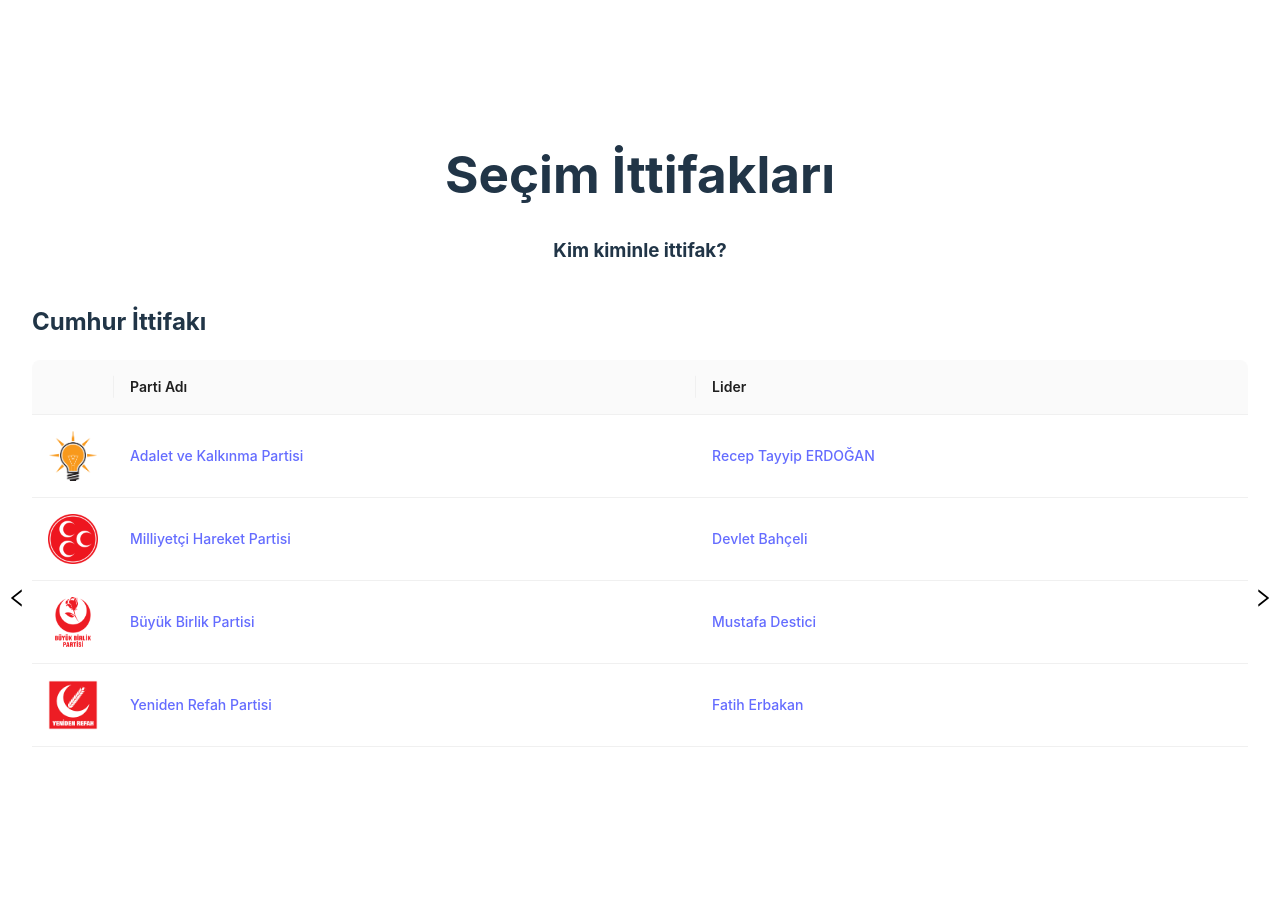
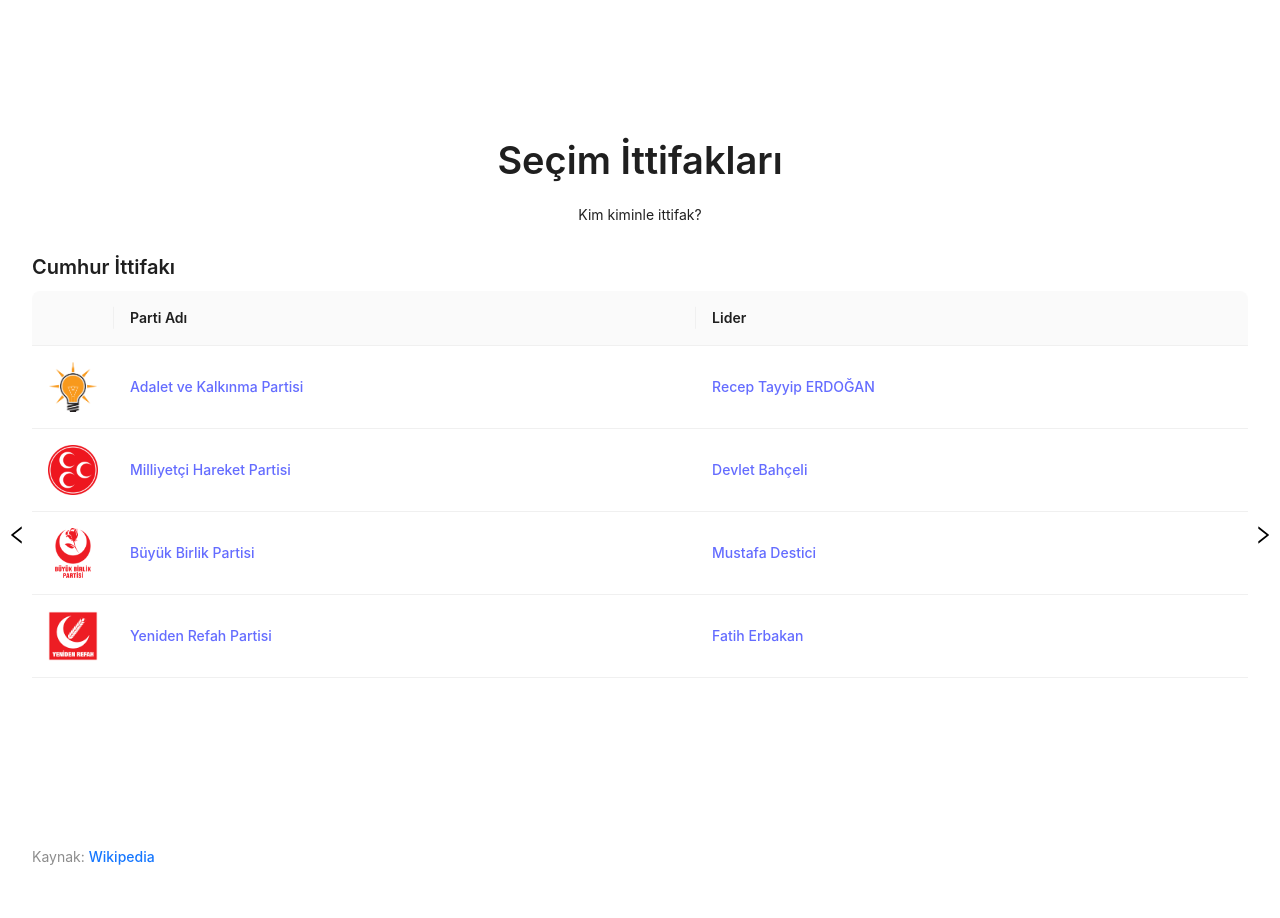
Before and after one commit to ardaorkin/secimenekadarkaldi, a React (Vite) app: page / in a window 1280 px wide. Shown: the part 1760-2678 px from the top of the page. Built offline with nearby package versions, Linux system fonts and the light colour scheme.

Commit message:
better heading

```diff
--- a/src/comtainers/Alliances.tsx
+++ b/src/comtainers/Alliances.tsx
@@ -137,12 +137,14 @@
 export default function Alliances() {
   return (
     <div id="alliance" className="page">
-      <h1>Seçim İttifakları</h1>
-      <h3>Kim kiminle ittifak?</h3>
+      <Typography.Title>Seçim İttifakları</Typography.Title>
+      <Typography.Text>Kim kiminle ittifak?</Typography.Text>
       <Slider {...settings}>
         {Object.entries(alliances).map(([allianceName, members], idx) => (
           <div key={idx}>
-            <h2 style={{ textAlign: "start" }}>{allianceName}</h2>
+            <Typography.Title level={4} style={{ textAlign: "start" }}>
+              {allianceName}
+            </Typography.Title>
             <Table dataSource={members} columns={columns} pagination={false} />
           </div>
         ))}
```
